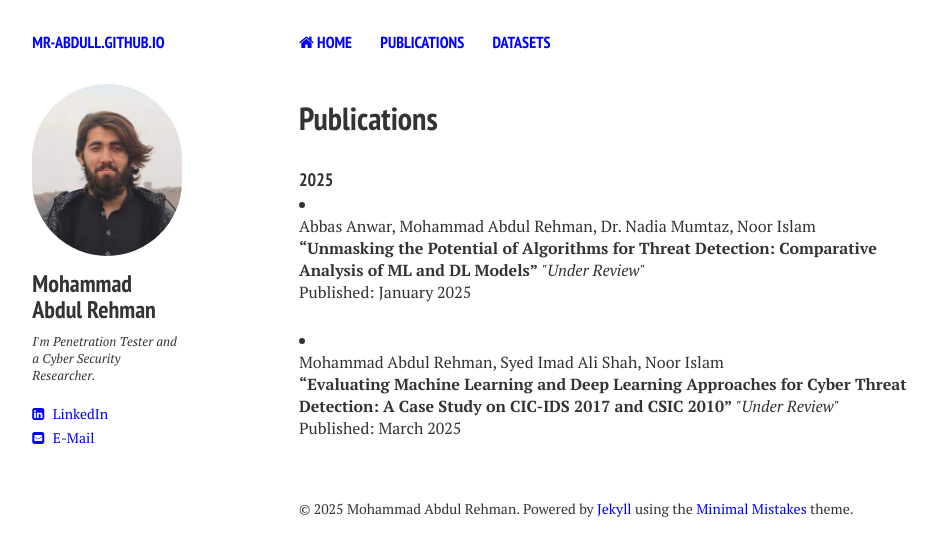
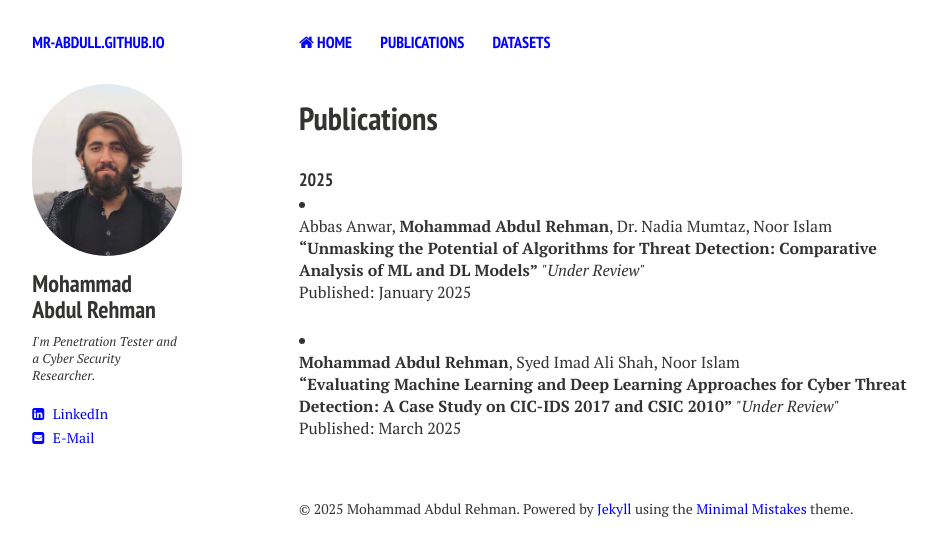
Before and after one commit to mr-abdull/mr-abdull.github.io, a Jekyll site: the page built from publications.md, in a window 1280 px wide. Shown: the top 556 px of the page, without its empty margins (21-957 px from the left). Built offline with Jekyll 4.4.1, drawn with Linux system fonts in a browser that asks for light colours; nearby versions of some CDN libraries.

```diff
--- a/_layouts/publications.html
+++ b/_layouts/publications.html
@@ -111,7 +111,7 @@ div.bibtex pre { font-size: 75%; overflow: auto;  width: 100%; padding: 0em 0em;
 <!-- Paper 1 -->
 <li>
   <p>
-    Abbas Anwar, Mohammad Abdul Rehman, Dr. Nadia Mumtaz, Noor Islam<br>
+    Abbas Anwar, <strong>Mohammad Abdul Rehman</strong>, Dr. Nadia Mumtaz, Noor Islam<br>
     <strong>“Unmasking the Potential of Algorithms for Threat Detection: Comparative Analysis of ML and DL Models”</strong> <i>"Under Review"</i><br>
     Published: January 2025
   </p>
@@ -120,7 +120,7 @@ div.bibtex pre { font-size: 75%; overflow: auto;  width: 100%; padding: 0em 0em;
 <!-- Paper 2 -->
 <li>
   <p>
-    Mohammad Abdul Rehman, Syed Imad Ali Shah, Noor Islam<br>
+    <strong>Mohammad Abdul Rehman</strong>, Syed Imad Ali Shah, Noor Islam<br>
     <strong>“Evaluating Machine Learning and Deep Learning Approaches for Cyber Threat Detection: A Case Study on CIC-IDS 2017 and CSIC 2010”</strong> <i>"Under Review"</i><br>
     Published: March 2025
   </p>
```
